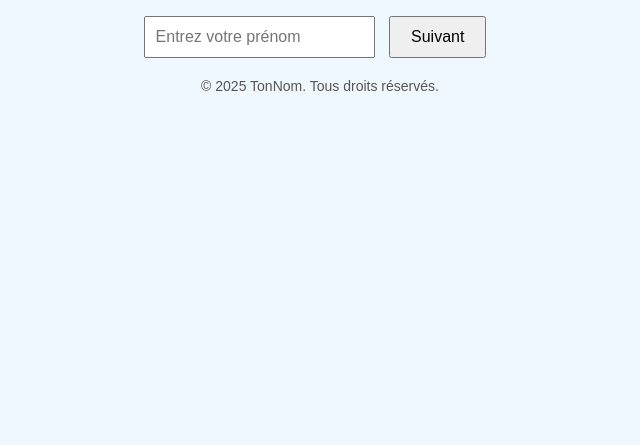
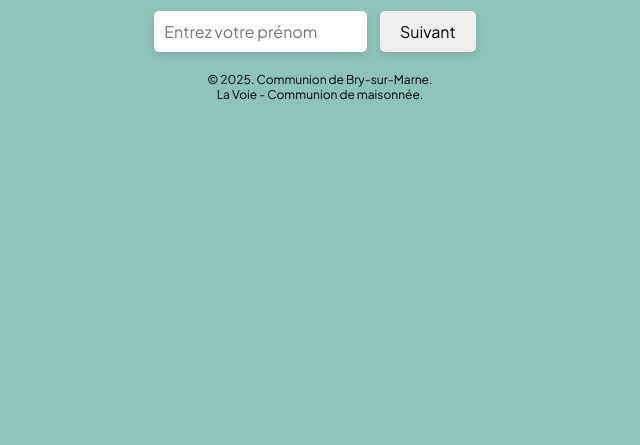
Before and after one commit to sophie-tech-talk/quiz-biblique, a plain HTML site: page index.html in a window 1280 px wide. Shown: the part 415-860 px from the top of the page, without its empty margins (320-960 px from the left). Drawn offline with Linux system fonts and the light colour scheme; a web font is replaced by a local one.

Commit message:
modifications design

```diff
--- a/index.html
+++ b/index.html
@@ -9,7 +9,7 @@
   <div id="app">
     <!-- Écran d'accueil -->
     <div id="start-screen">
-      <h1>Bienvenue au Quiz Biblique</h1>
+      <h1>Le quiz de la semaine</h1>
       <input type="text" id="username" placeholder="Entrez votre prénom">
       <button onclick="startQuiz()">Suivant</button>
     </div>
@@ -19,7 +19,7 @@
       <h2 id="question-title"></h2>
       <div id="options"></div>
       <button id="validate-btn" onclick="validateAnswer()">Valider ma réponse</button>
-      <button id="next-btn" style="display:none;" onclick="nextQuestion()">Question suivante</button>
+      <button id="next-btn" style="display:none;" onclick="nextQuestion()">Suivant</button>
     </div>
 
     <!-- Écran final -->
@@ -30,7 +30,7 @@
     </div>
 
     <footer>
-        © 2025 TonNom. Tous droits réservés.
+        © <span id="year"></span>. Communion de Bry-sur-Marne. <br> La Voie - Communion de maisonnée.
     </footer>
 
   <script src="script.js"></script>
--- a/script.js
+++ b/script.js
@@ -111,3 +111,5 @@ function restartQuiz() {
   document.getElementById("result-screen").style.display = "none";
   document.getElementById("start-screen").style.display = "block";
 }
+
+document.getElementById("year").textContent = new Date().getFullYear();
--- a/style.css
+++ b/style.css
@@ -1,8 +1,14 @@
-body {
-    font-family: Arial, sans-serif;
+@import url('https://fonts.googleapis.com/css2?family=Cal+Sans&family=Plus+Jakarta+Sans:ital,wght@0,200..800;1,200..800&display=swap');
+
+* {
+    font-family: "Plus Jakarta Sans", sans-serif;
+}
+
+    body {
+    font-family: "Plus Jakarta Sans", sans-serif;
     text-align: center;
     padding: 30px;
-    background-color: #f0f8ff;
+    background-color: rgb(142, 195, 186);
 
     display: flex;
     justify-content: center;
@@ -10,6 +16,13 @@ body {
     height: 100vh;
     overflow: hidden;
     margin: 0;
+  }
+
+  input, button, .option, .option.correct, .option.incorrect, .option.selected {
+    border-radius: 5px;
+    border: none;
+    transition: box-shadow 0.3s ease;
+    box-shadow: 0 4px 8px rgba(0, 0, 0, 0.1);
   }
 
   input {
@@ -37,7 +50,6 @@ body {
   }
 
   .option {
-    border: 1px solid #ccc;
     padding: 10px 20px;
     margin: 5px;
     width: 300px;
@@ -59,7 +71,6 @@ body {
   }
 
   footer {
-    font-size: 14px;
+    font-size: 12px;
     padding: 10px;
-    color: #555;
   }
```
